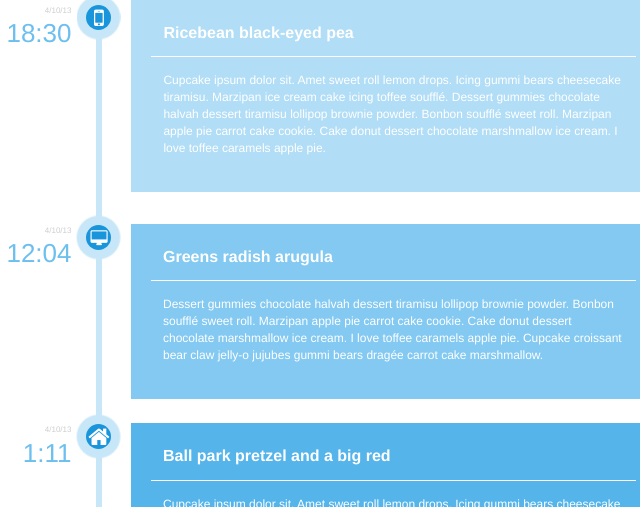
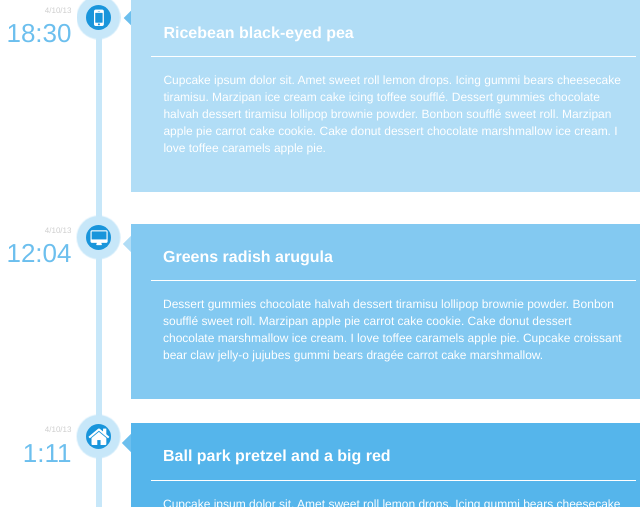
Before and after one commit to KBedgood/2016_1004_week2_day6_kb_html_layouts_timeline, a website: page index.html in a window 1280 px wide. Shown: the top 507 px of the page, 321-961 px from the left. Drawn offline with Linux system fonts and the light colour scheme.

Commit message:
Added Carrots

```diff
--- a/index.html
+++ b/index.html
@@ -26,12 +26,12 @@
                                                 </div>
                                     </div>
                                     <div class="content">
+                                                <div class="carrot1"></div>
                                                 <h3 class="title">Ricebean black-eyed pea</h3>
                                                 <p class="blog">Cupcake ipsum dolor sit. Amet sweet roll lemon drops. Icing gummi bears cheesecake tiramisu. Marzipan ice cream cake icing toffee soufflé. Dessert gummies chocolate halvah dessert tiramisu lollipop brownie powder. Bonbon soufflé sweet roll. Marzipan apple pie carrot cake cookie. Cake donut dessert chocolate marshmallow ice cream. I love toffee caramels apple pie. </p></div>
                                                 </div>
 
-                                                <!-- <div class="carrot">
- -->
+
 
             <div id="entry2" class="entry">
                                     <div class="dateTime">
@@ -45,6 +45,7 @@
                                                 </div>
                                     </div>
                                     <div class="content2">
+                                                <div class="carrot2"></div>
                                                 <h3 class="title">Greens radish arugula</h3>
                                                 <p class="blog">Dessert gummies chocolate halvah dessert tiramisu lollipop brownie powder. Bonbon soufflé sweet roll. Marzipan apple pie carrot cake cookie. Cake donut dessert chocolate marshmallow ice cream. I love toffee caramels apple pie. Cupcake croissant bear claw jelly-o jujubes gummi bears dragée carrot cake marshmallow.</p></div>
                                                 </div>
@@ -62,6 +63,7 @@
                                                 </div>
                                     </div>
                                     <div class="content3">
+                                    <div class="carrot3"></div>
                                                 <h3 class="title">Ball park pretzel and a big red</h3>
                                                 <p class="blog">Cupcake ipsum dolor sit. Amet sweet roll lemon drops. Icing gummi bears cheesecake tiramisu. Marzipan ice cream cake icing toffee soufflé. Dessert gummies chocolate halvah dessert tiramisu lollipop brownie powder. Bonbon soufflé sweet roll. Marzipan apple pie carrot cake cookie. Cake donut dessert chocolate marshmallow ice cream. I love toffee caramels apple pie. Cupcake croissant bear claw jelly-o jujubes gummi bears dragée carrot cake marshmallow.</p></div>
                                                 </div>
--- a/main.scss
+++ b/main.scss
@@ -99,13 +99,40 @@
             background-color: lighten(#6CBFEE, 15);
 }
 
-// .carrot {
-//             width: 40px;
-//             height: 40px;
-//             background-color: orange;
-//             transform: rotate(45deg);
-//             margin-left: -60px;
-// }
+.carrot1 {
+    position: absolute;
+    top: -2px;
+    width: 40px;
+    height: 40px;
+    background-color: $themeColor;
+    transform: rotate(45deg);
+    margin-left: -19px;
+    z-index: -3;
+}
+
+.carrot2 {
+    position: absolute;
+    top: 234px;
+    width: 20px;
+    height: 20px;
+    background-color: lighten($theme, 15);
+
+    transform: rotate(45deg);
+    margin-left: -24px;
+    z-index: -3;
+}
+
+.carrot3 {
+    position: absolute;
+    top: 433px;
+    width: 20px;
+    height: 20px;
+    background-color: $themeColor;
+    transform: rotate(45deg);
+    margin-left: -25px;
+    z-index: -3;
+}
+
 .content2,
 .content3 {
             width: 53%;
```
Also changed, not shown: css/main.css.
